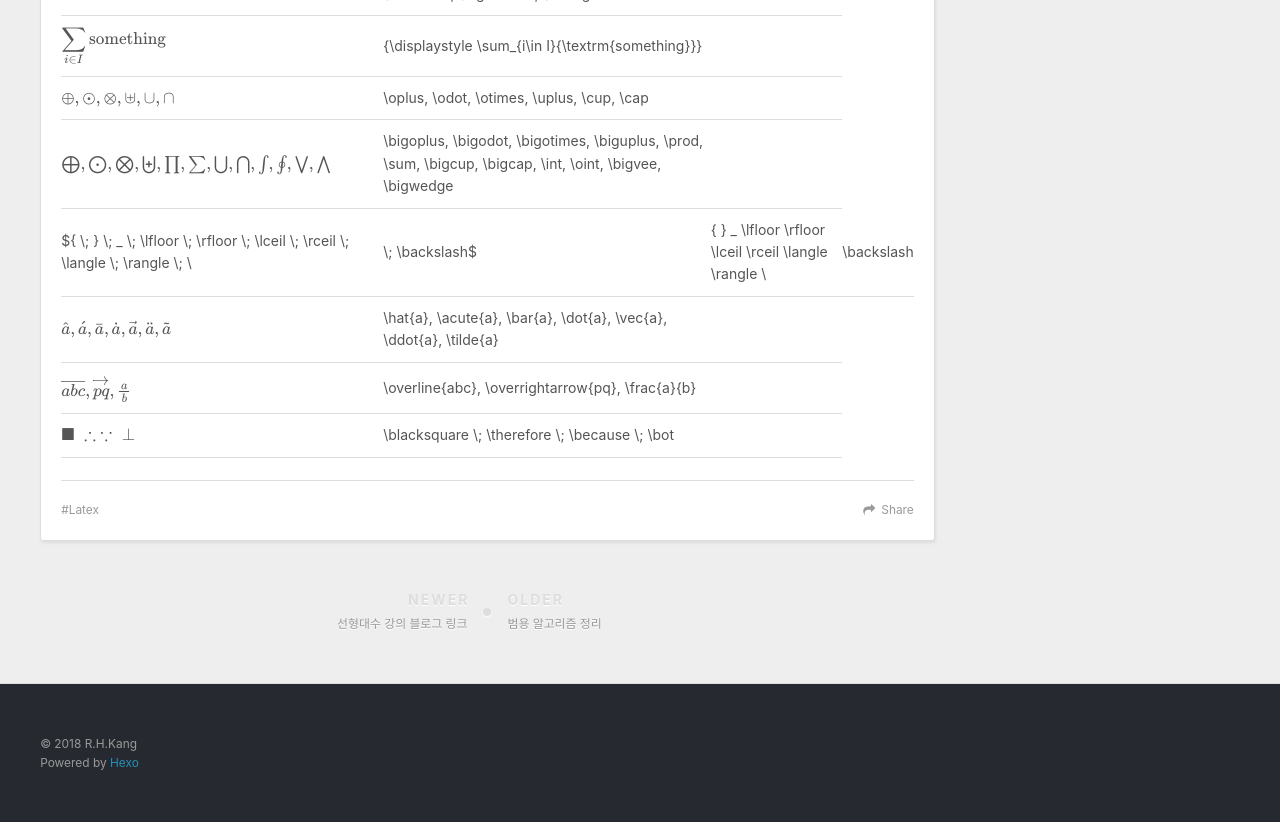
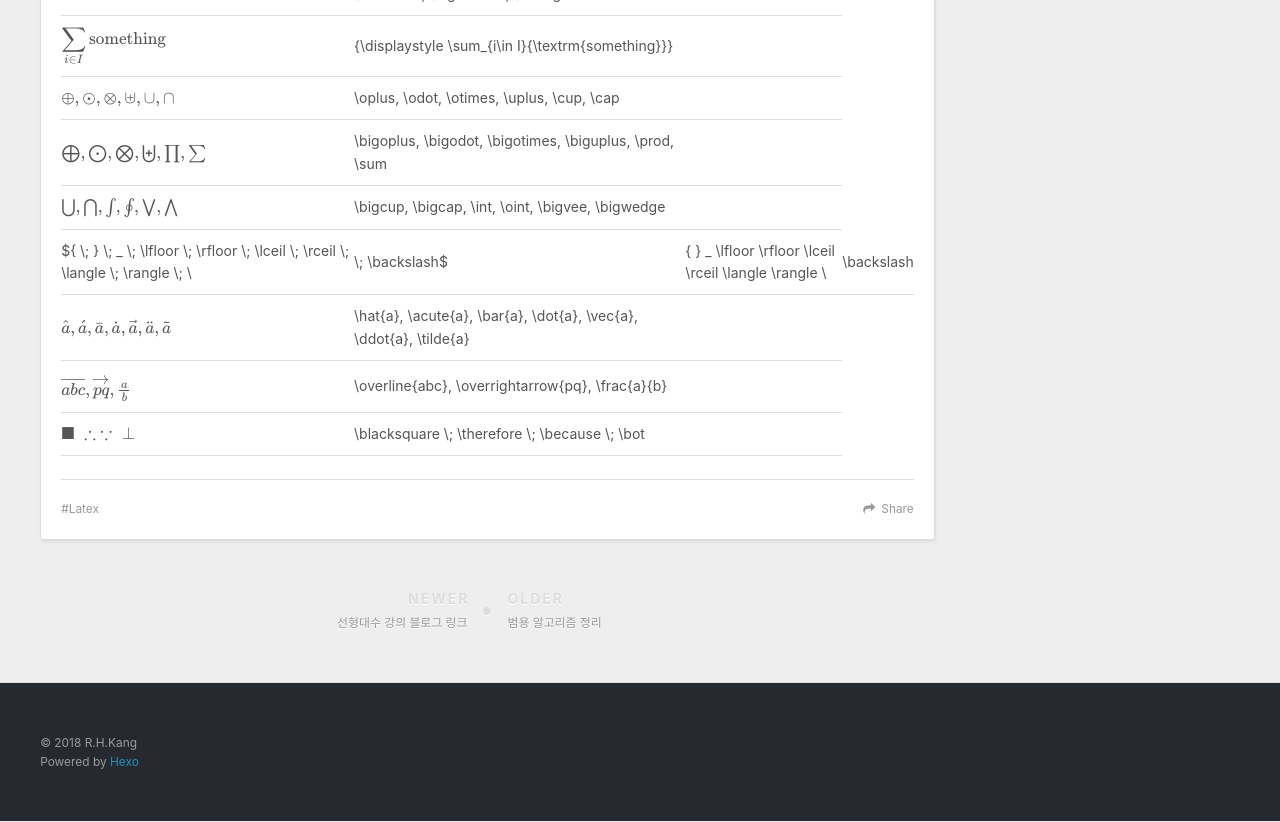
Before and after one commit to RHKANG/RHKANG.github.io, a plain HTML site: page 2018/05/12/latex/index.html in a window 1280 px wide. Shown: the part 2180-3002 px from the top of the page. Drawn offline with nearby package versions, Linux system fonts and the light colour scheme; some packages are replaced by stand-ins of ours.

Commit message:
Site updated: 2018-10-26 11:36:14

```diff
--- a/2018/05/12/latex/index.html
+++ b/2018/05/12/latex/index.html
@@ -20,7 +20,7 @@
 <meta property="og:description" content="Template 123456789101112131415161718192021222324252627282930313233343536373839404142434445\documentclass[12pt,fleqn]&amp;#123;article&amp;#125;\usepackage&amp;#123;kotex&amp;#125;  % 한글 사용\usepackage&amp;#123;setspace&amp;#">
 <meta property="og:locale" content="en">
 <meta property="og:image" content="https://rhkang.github.io/css/images/og-image.png">
-<meta property="og:updated_time" content="2018-10-26T02:33:12.748Z">
+<meta property="og:updated_time" content="2018-10-26T02:36:03.773Z">
 <meta name="twitter:card" content="summary">
 <meta name="twitter:title" content="Latex Guide">
 <meta name="twitter:description" content="Template 123456789101112131415161718192021222324252627282930313233343536373839404142434445\documentclass[12pt,fleqn]&amp;#123;article&amp;#125;\usepackage&amp;#123;kotex&amp;#125;  % 한글 사용\usepackage&amp;#123;setspace&amp;#">
@@ -169,8 +169,13 @@
 <td></td>
 </tr>
 <tr>
-<td>$\bigoplus, \bigodot, \bigotimes, \biguplus, \prod, \sum, \bigcup, \bigcap, \int, \oint, \bigvee, \bigwedge$</td>
-<td>\bigoplus, \bigodot, \bigotimes, \biguplus, \prod, \sum, \bigcup, \bigcap, \int, \oint, \bigvee, \bigwedge</td>
+<td>$\bigoplus, \bigodot, \bigotimes, \biguplus, \prod, \sum$</td>
+<td>\bigoplus, \bigodot, \bigotimes, \biguplus, \prod, \sum</td>
+<td></td>
+</tr>
+<tr>
+<td>$\bigcup, \bigcap, \int, \oint, \bigvee, \bigwedge$</td>
+<td>\bigcup, \bigcap, \int, \oint, \bigvee, \bigwedge</td>
 <td></td>
 </tr>
 <tr>
```
Also changed, not shown: content.json (+1 -1 lines), index.html (+7 -2 lines).
